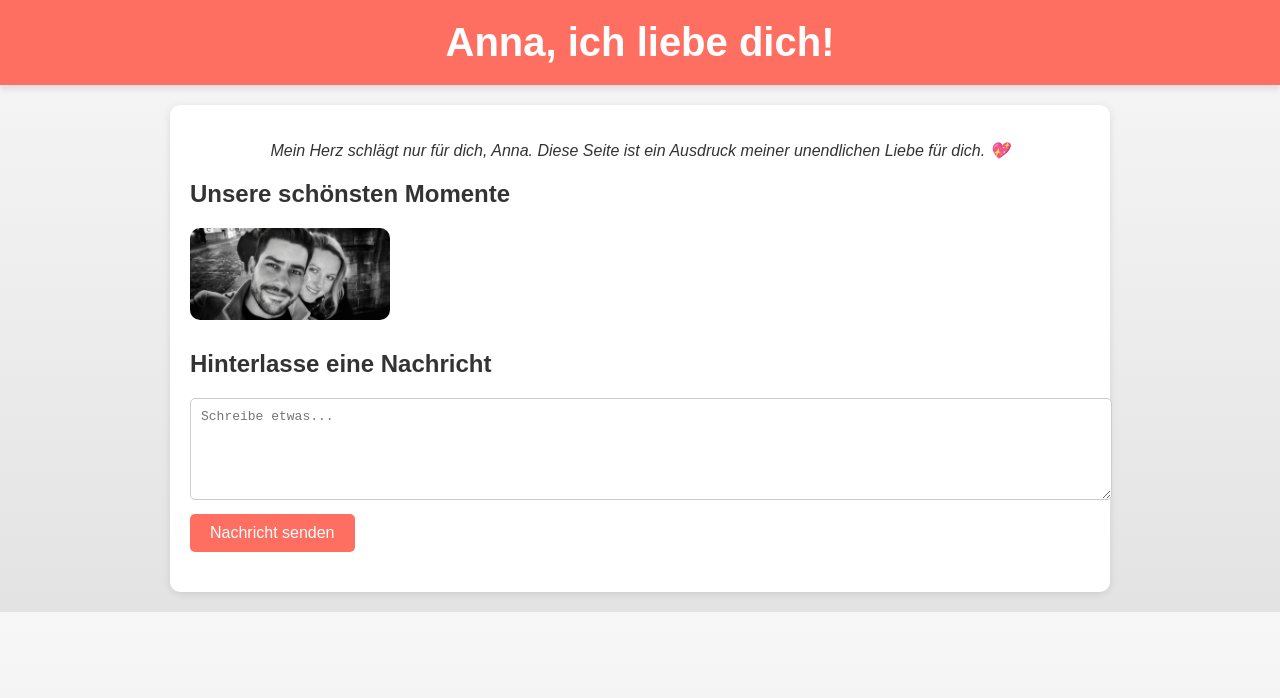
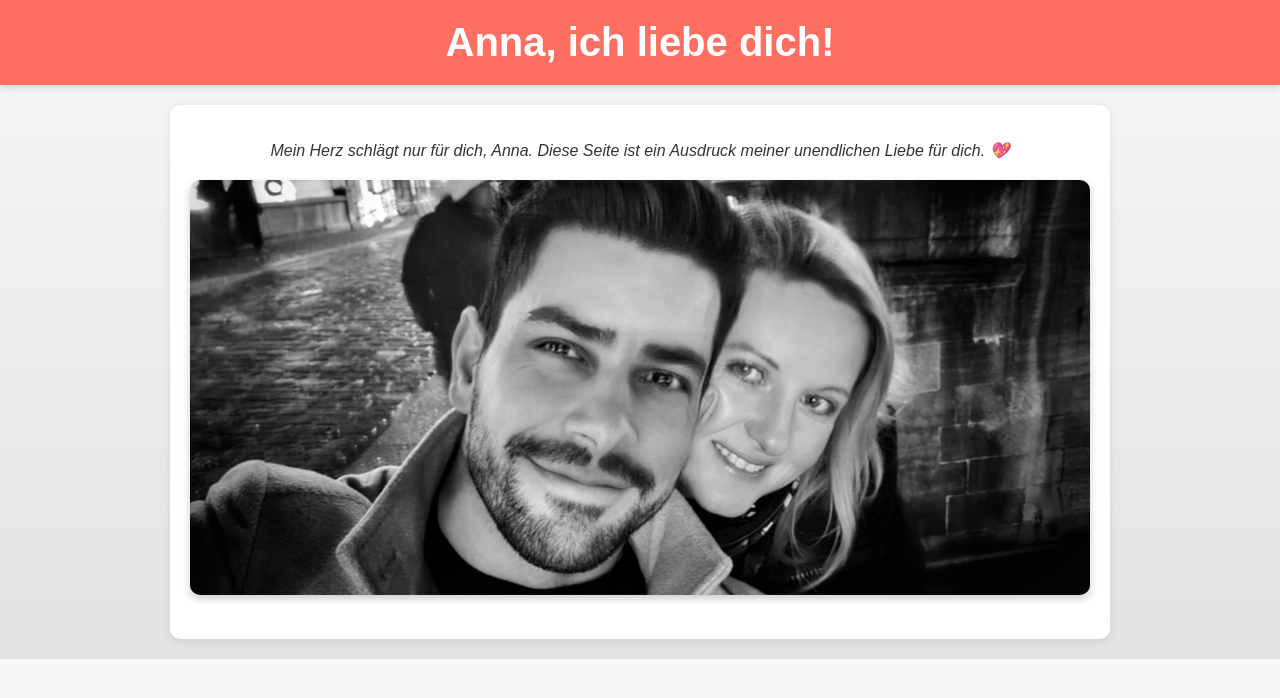
Before and after one commit to TerrenSkill/I-lOVE-ANNA, a plain HTML site: page index.html in a window 1280 px wide. Drawn offline with Linux system fonts and the light colour scheme.

Commit message:
Update index.html

```diff
--- a/index.html
+++ b/index.html
@@ -10,6 +10,7 @@
             font-family: 'Arial', sans-serif;
             background: linear-gradient(to bottom, #f7f7f7, #e3e3e3);
             color: #333;
+            text-align: center;
         }
         header {
             background: #ff6f61;
@@ -35,53 +36,15 @@
             font-style: italic;
             margin-bottom: 20px;
         }
-        .gallery {
-            display: grid;
-            grid-template-columns: repeat(auto-fit, minmax(150px, 1fr));
-            gap: 10px;
+        .image-container {
+            text-align: center;
+            margin: 20px 0;
         }
-        .gallery img {
-    width: 200px; /* Breite der Bilder */
-    height: auto; /* Höhe passt sich automatisch an */
-    border-radius: 10px; /* Abgerundete Ecken */
-    transition: transform 0.3s;
-        }
-        .gallery img:hover {
-            transform: scale(1.05);
-        }
-        .guestbook {
-            margin-top: 30px;
-        }
-        .guestbook textarea {
-            width: 100%;
-            height: 80px;
-            margin-bottom: 10px;
-            padding: 10px;
-            font-size: 1em;
-            border: 1px solid #ccc;
-            border-radius: 5px;
-        }
-        .guestbook button {
-            padding: 10px 20px;
-            background: #ff6f61;
-            color: white;
-            border: none;
-            border-radius: 5px;
-            cursor: pointer;
-            font-size: 1em;
-        }
-        .guestbook button:hover {
-            background: #e65b50;
-        }
-        .messages {
-            margin-top: 20px;
-        }
-        .message {
-            background: #f7f7f7;
-            margin-bottom: 10px;
-            padding: 10px;
-            border-radius: 5px;
-            border-left: 4px solid #ff6f61;
+        .image-container img {
+            max-width: 100%;
+            height: auto;
+            border-radius: 10px;
+            box-shadow: 0 4px 8px rgba(0, 0, 0, 0.2);
         }
     </style>
 </head>
@@ -92,37 +55,10 @@
     <div class="container">
         <p class="love-letter">Mein Herz schlägt nur für dich, Anna. Diese Seite ist ein Ausdruck meiner unendlichen Liebe für dich. 💖</p>
 
-        <!-- Galerie -->
-        <h2>Unsere schönsten Momente</h2>
-        <div class="gallery">
-            <img src="https://raw.githubusercontent.com/TerrenSkill/I-lOVE-ANNA/refs/heads/main/20241207_173939%20(1)%20(1).jpg" alt="Bild 1">
-        </div>
-
-        <!-- Gästebuch -->
-        <div class="guestbook">
-            <h2>Hinterlasse eine Nachricht</h2>
-            <textarea id="messageInput" placeholder="Schreibe etwas..."></textarea>
-            <button onclick="addMessage()">Nachricht senden</button>
-            <div class="messages" id="messagesContainer">
-                <!-- Nachrichten erscheinen hier -->
-            </div>
+        <!-- Bild -->
+        <div class="image-container">
+            <img src="https://raw.githubusercontent.com/TerrenSkill/I-lOVE-ANNA/refs/heads/main/20241207_173939%20(1)%20(1).jpg" alt="Anna und ich">
         </div>
     </div>
-    <script>
-        function addMessage() {
-            const messageInput = document.getElementById("messageInput");
-            const messagesContainer = document.getElementById("messagesContainer");
-
-            if (messageInput.value.trim() !== "") {
-                const messageDiv = document.createElement("div");
-                messageDiv.className = "message";
-                messageDiv.textContent = messageInput.value;
-                messagesContainer.appendChild(messageDiv);
-                messageInput.value = ""; // Leert das Textfeld
-            } else {
-                alert("Bitte schreibe eine Nachricht!");
-            }
-        }
-    </script>
 </body>
 </html>
```
